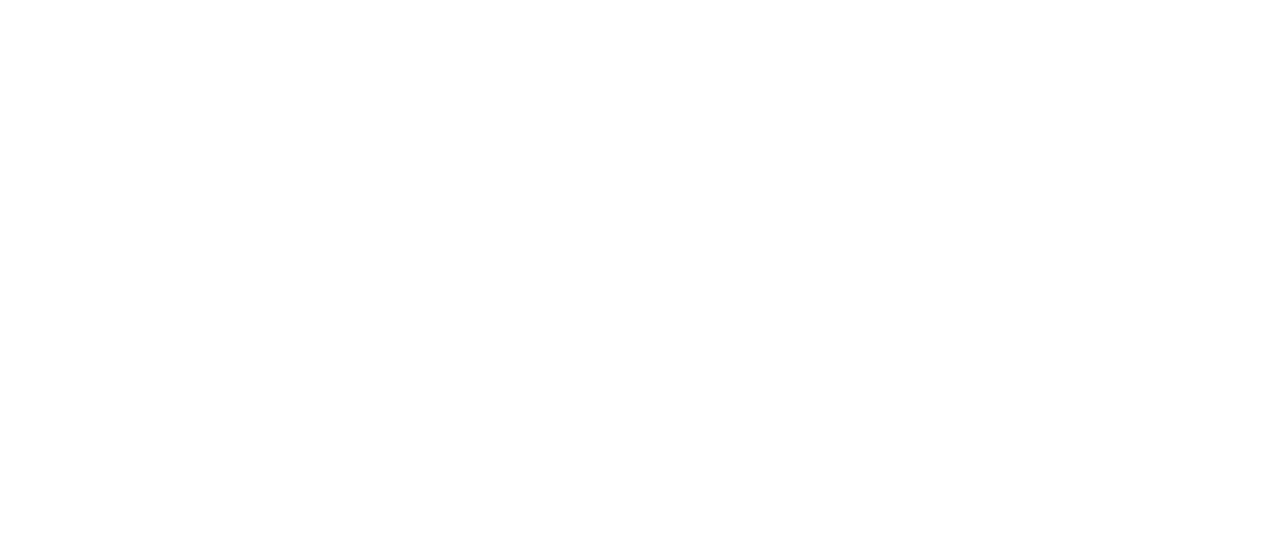
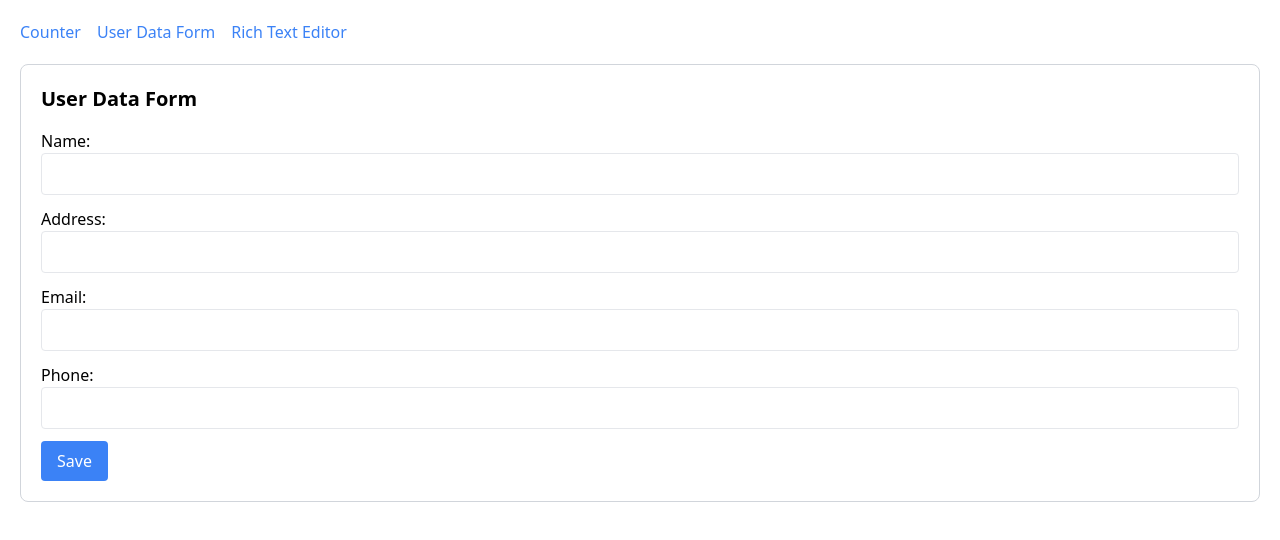
Before and after one commit to C0De-Saurabh/React-Assignment, a React (Create React App) app: page /form in a window 1280 px wide. Shown: the top 540 px of the page. Built offline with nearby package versions, Linux system fonts and the light colour scheme.

Commit message:
fixed-Routes and included react-spring

```diff
--- a/package.json
+++ b/package.json
@@ -3,6 +3,7 @@
   "version": "0.1.0",
   "private": true,
   "dependencies": {
+    "@react-spring/web": "^9.7.5",
     "@tailwindcss/cli": "^4.0.3",
     "@tailwindcss/vite": "^4.0.3",
     "@testing-library/jest-dom": "^5.17.0",
@@ -11,6 +12,7 @@
     "ajv-keywords": "^5.1.0",
     "react": "^19.0.0",
     "react-dom": "^19.0.0",
+    "react-router": "^7.1.5",
     "react-router-dom": "^7.1.5",
     "react-scripts": "5.0.1",
     "react-spring": "^9.7.5",
--- a/src/App.js
+++ b/src/App.js
@@ -1,9 +1,41 @@
-function App() {
+import { Link, Route, BrowserRouter as Router, Routes } from 'react-router-dom';
+import Counter from './components/Counter';
+import UserDataForm from './components/UserDataForm';
+import RichTextEditor from './components/RichTextEditor';
+
+const App = () => {
   return (
-    <div>
+    <Router>
+      <div className="p-5 font-sans">
+        <nav className="mb-5 space-x-4">
+          <Link
+            to="/counter"
+            className="text-blue-500 hover:underline"
+          >
+            Counter
+          </Link>
+          <Link
+            to="/form"
+            className="text-blue-500 hover:underline"
+          >
+            User Data Form
+          </Link>
+          <Link
+            to="/editor"
+            className="text-blue-500 hover:underline"
+          >
+            Rich Text Editor
+          </Link>
+        </nav>
 
-    </div>
+        <Routes>
+          <Route path="/counter" element={<Counter />} />
+          <Route path="/form" element={<UserDataForm />} />
+          <Route path="/editor" element={<RichTextEditor />} />
+        </Routes>
+      </div>
+    </Router>
   );
-}
+};
 
 export default App;
--- a/src/components/Counter/Counter.jsx
+++ b/src/components/Counter.jsx
@@ -1,3 +1,7 @@
+import { useState } from 'react';
+import { useSpring, animated } from '@react-spring/web';
+
+
 const Counter = () => {
     const [count, setCount] = useState(0);
 
@@ -36,3 +40,5 @@ const Counter = () => {
       </animated.div>
     );
   };
+
+export default Counter;
--- a/src/components/RichTextEditor/RichTextEditor.jsx
+++ b/src/components/RichTextEditor.jsx
@@ -9,3 +9,6 @@ const RichTextEditor = () => {
       </div>
     );
   };
+
+
+  export default RichTextEditor;
--- a/src/components/UserDataForm/UserDataForm.jsx
+++ b/src/components/UserDataForm.jsx
@@ -1,3 +1,5 @@
+const { useState } = require("react");
+
 const UserDataForm = () => {
     const [formData, setFormData] = useState({
       id: Date.now(),
@@ -71,3 +73,5 @@ const UserDataForm = () => {
       </div>
     );
   };
+
+  export default UserDataForm;
```
Also changed, not shown: 1 other file (tests, documents, lock files or other folders).
